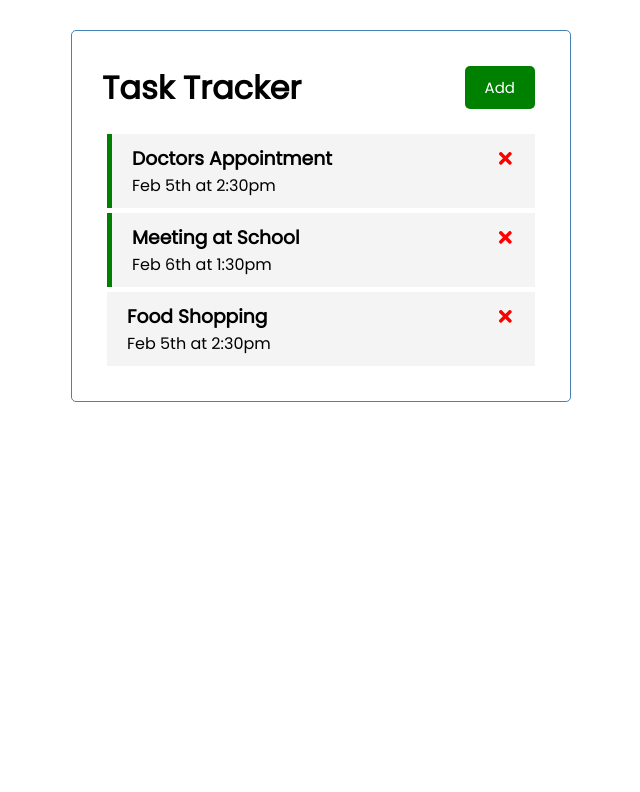
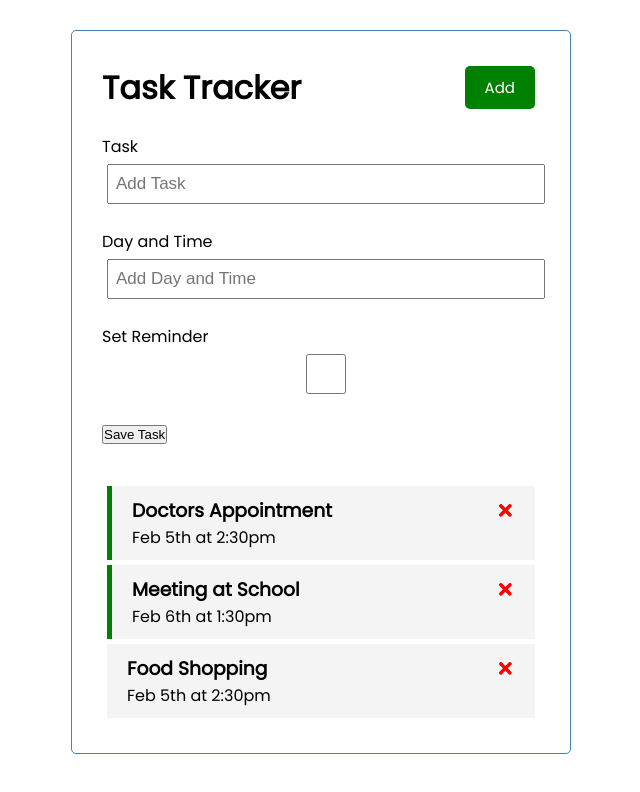
Before and after one commit to SeemaMistry/react-task-tracker, a React (Create React App) app in the folder react-task-tracker/: page / in a window 1280 px wide. Shown: the top 792 px of the page, without its empty margins (319-959 px from the left). Built offline with nearby package versions, Linux system fonts and the light colour scheme.

Commit message:
Import AddTask. Remove console.log in toggleReminder on click.

```diff
--- a/react-task-tracker/src/App.js
+++ b/react-task-tracker/src/App.js
@@ -1,7 +1,8 @@
 import { useState } from 'react'
 import { Header } from "./components/Header";
 import { Tasks } from "./components/Tasks";
-import { Task } from './components/Task';
+import { Task } from "./components/Task";
+import { AddTask } from "./components/AddTask";
 
 function App() {
 
@@ -32,10 +33,18 @@
     setTasks(tasks.filter( (task) => task.id !== id))
   }
 
+  // Toggle Reminder
+  const toggleReminder = (id) => {
+    setTasks(tasks.map(
+      (task) => task.id === id ? {...task, reminder: !task.reminder} : task)
+    )
+  }
+
   return (
     <div className="container">
       <Header title="Task Tracker"/>
-      {tasks.length > 0 ? <Tasks tasks={tasks} onDelete={deleteTask}/> : 'No Tasks To Show'}
+      <AddTask />
+      {tasks.length > 0 ? <Tasks tasks={tasks} onDelete={deleteTask} onDbClick={toggleReminder}/> : 'No Tasks To Show'}
 
     </div>
   );
```
